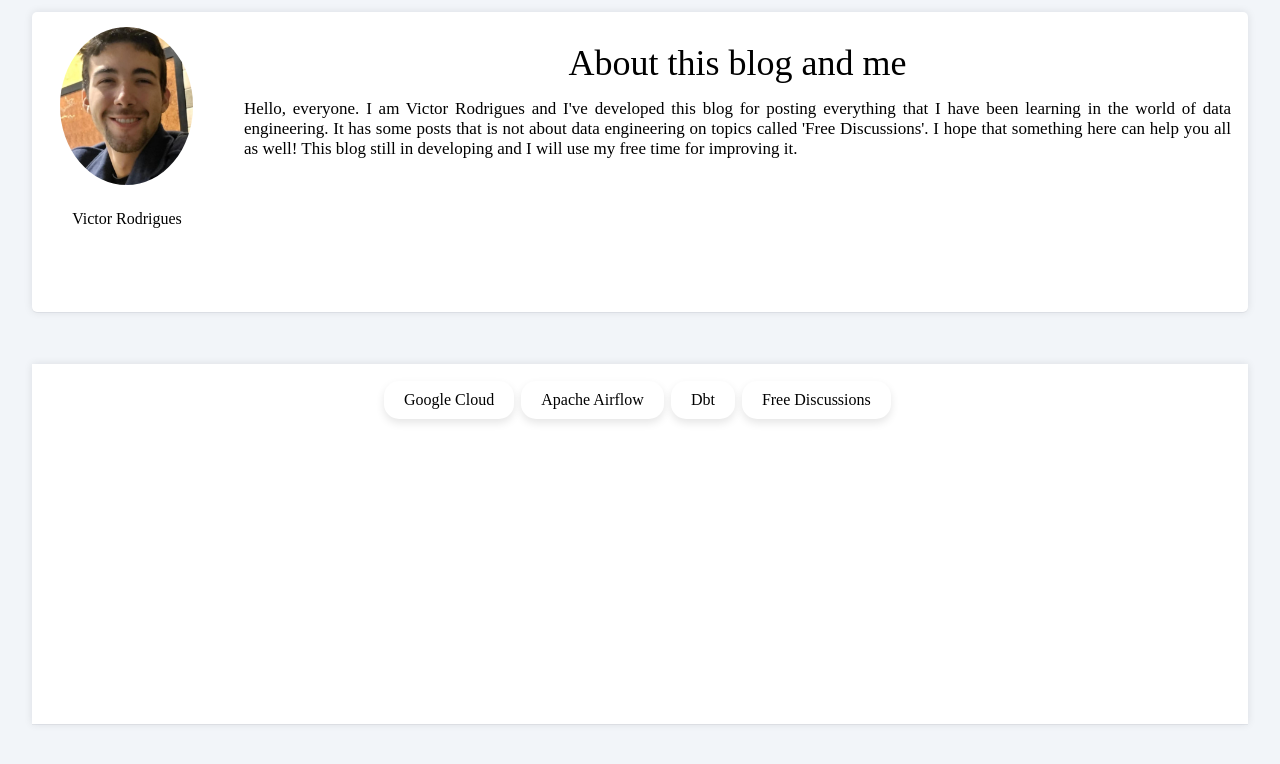
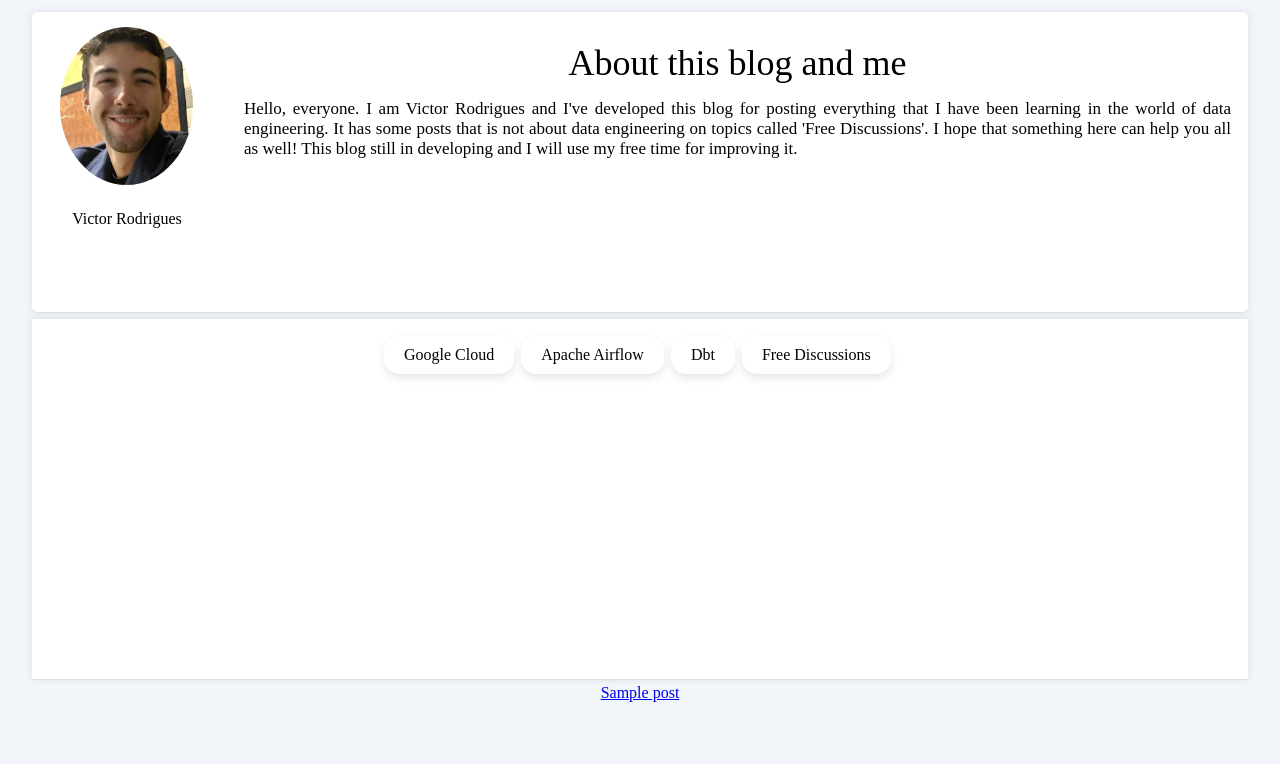
Before and after one commit to victorcresp-io/my_blog, a Flask app: template app/templates/main_pg.html in a window 1280 px wide. Shown: the top 764 px of the page. Run offline with Flask 3, Linux system fonts and the light colour scheme; the template is opened without the code that fills it: most values are stand-ins (such as "Sample title", 1, 10 or a date in 2020); some libraries are stand-ins or nearby versions.

Commit message:
chore: alteração html

```diff
--- a/app/templates/main_pg.html
+++ b/app/templates/main_pg.html
@@ -41,6 +41,10 @@
                     <a class="card" href="">Free Discussions</a>
                 </nav>
             </section>
+
+                {% for post in posts %}
+                    <a href="/posts?id={{ post.id }}">{{ post.titulo }}</a><br>
+                {% endfor %}
         </div>
     </div>
 </body>
```
